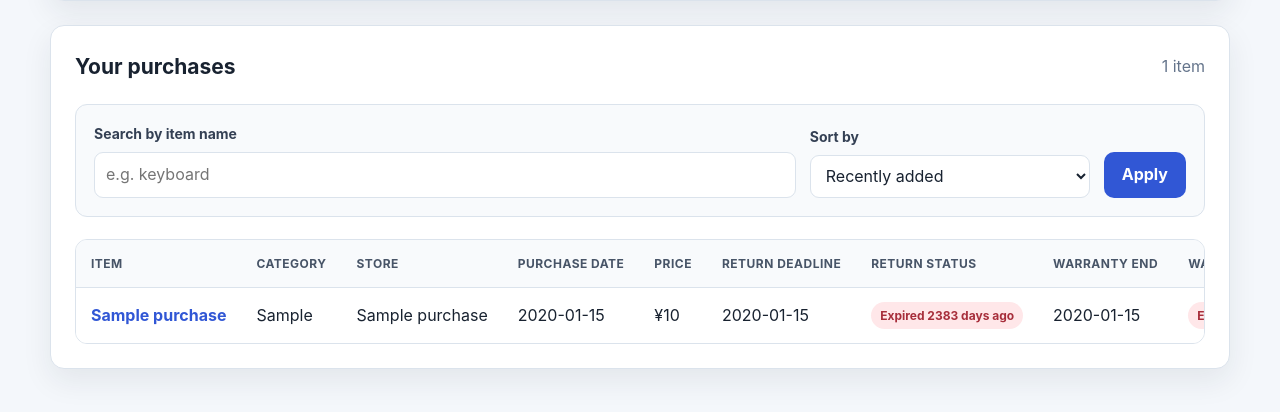
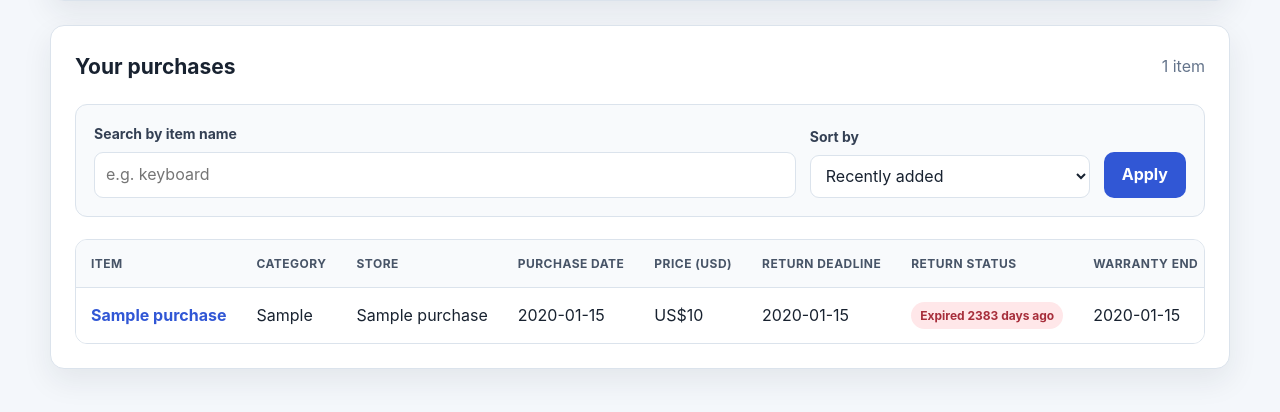
Before and after one commit to meiglyph/purchase-guard, a Flask app: page / in a window 1280 px wide. Shown: the part 288-700 px from the top of the page. Run offline with Flask 3, Linux system fonts and the light colour scheme; tables that the repository leaves empty hold one stand-in row (values such as "Sample post").

Commit message:
Use USD price display

```diff
--- a/templates/index.html
+++ b/templates/index.html
@@ -134,7 +134,7 @@
                                 <th>Category</th>
                                 <th>Store</th>
                                 <th>Purchase date</th>
-                                <th>Price</th>
+                                <th>Price (USD)</th>
                                 <th>Return deadline</th>
                                 <th>Return status</th>
                                 <th>Warranty end</th>
@@ -171,7 +171,7 @@
 
                                     <td>
                                         {% if purchase.price is not none %}
-                                            ¥{{ "{:,}".format(purchase.price) }}
+                                            US${{ "{:,}".format(purchase.price) }}
                                         {% else %}
                                             —
                                         {% endif %}
--- a/templates/purchase_detail.html
+++ b/templates/purchase_detail.html
@@ -66,10 +66,10 @@
                 </div>
 
                 <div class="detail-item">
-                    <dt>Price</dt>
+                    <dt>Price (USD)</dt>
                     <dd>
                         {% if purchase.price is not none %}
-                            ¥{{ "{:,}".format(purchase.price) }}
+                            US${{ "{:,}".format(purchase.price) }}
                         {% else %}
                             —
                         {% endif %}
--- a/templates/purchase_form.html
+++ b/templates/purchase_form.html
@@ -109,7 +109,7 @@
                     </div>
 
                     <div class="form-field">
-                        <label for="price">Price</label>
+                        <label for="price">Price (USD)</label>
                         <input
                             type="number"
                             id="price"
@@ -121,7 +121,7 @@
                                 if purchase and purchase.price is not none
                                 else ''
                             ) }}"
-                            placeholder="e.g. 12000"
+                            placeholder="e.g. 129"
                         >
                     </div>
 
```
